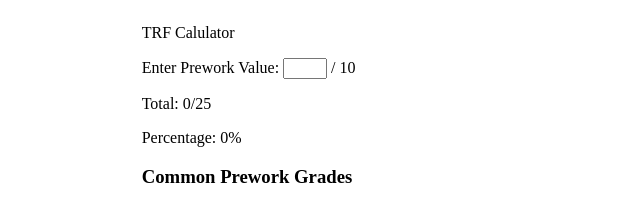
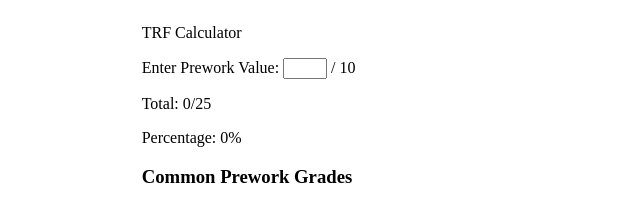
Before and after one commit to dbonill/TRFCalc, a plain HTML site: page index.html in a window 1280 px wide. Shown: the top 203 px of the page, 319-959 px from the left. Drawn offline with Linux system fonts and the light colour scheme.

Commit message:
Spelling mistake

```diff
--- a/index.html
+++ b/index.html
@@ -9,7 +9,7 @@
 </head>
 <body>
     <div>
-        <p>TRF Calulator</p>
+        <p>TRF Calculator</p>
         Enter Prework Value: <input type="text" id="prework"> / 10
 
         <p id="total">Total: 0/25</p>
```
